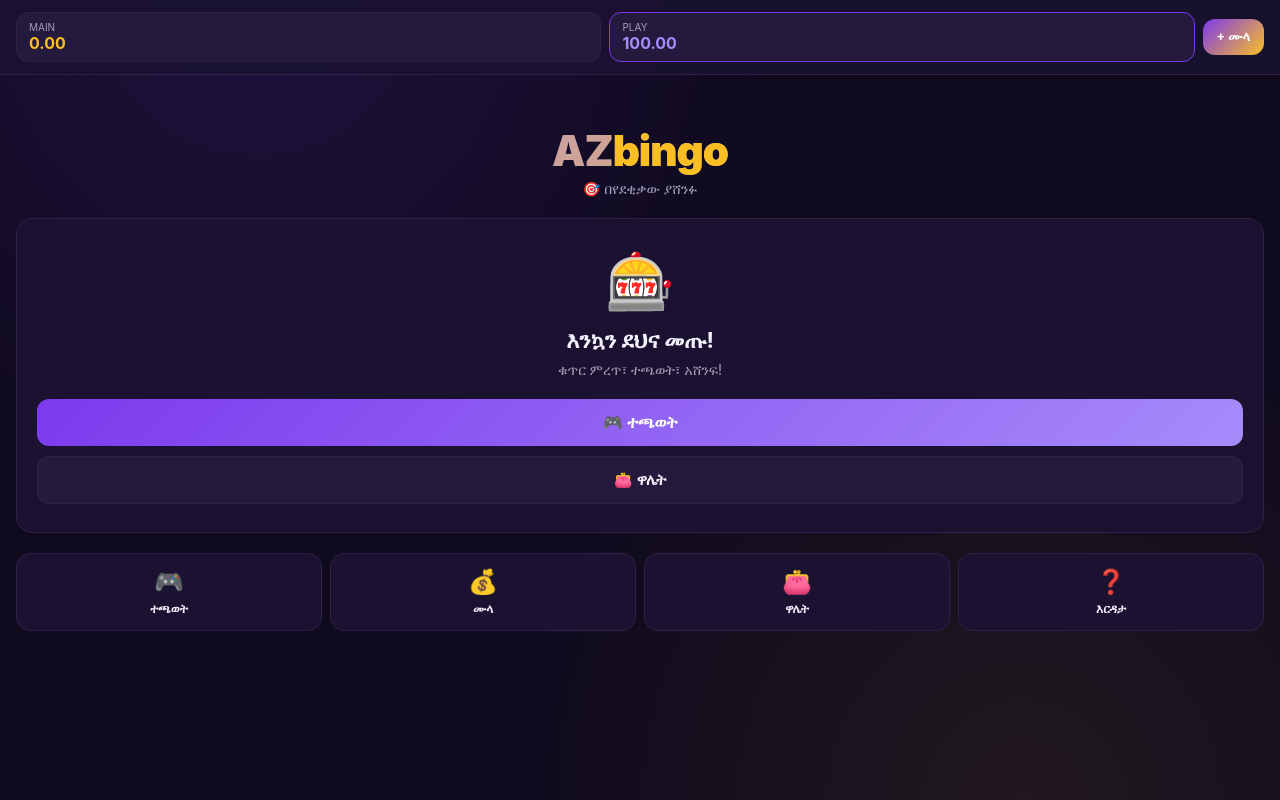
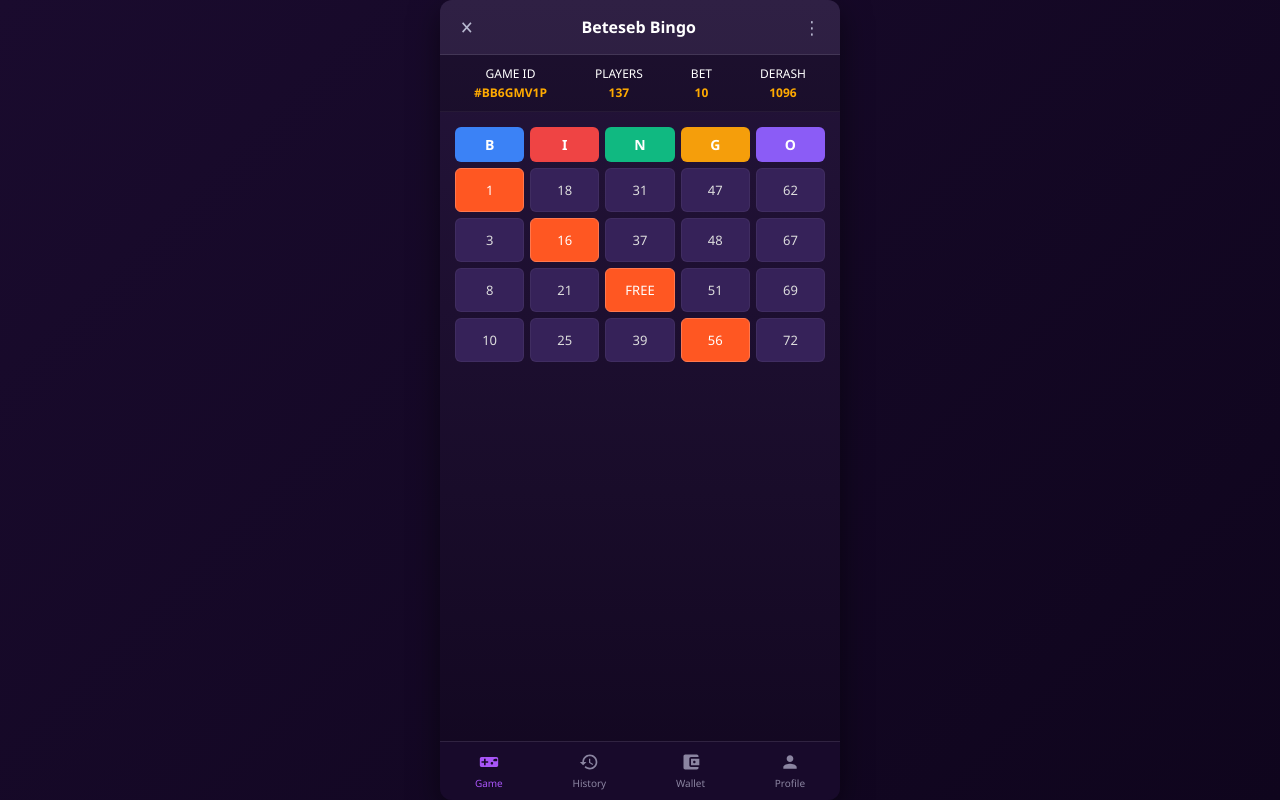
Before and after one commit to abelsweet59-eng/azbingo-webapp, a plain HTML site: page index.html in a window 1280 px wide. Drawn offline with Linux system fonts and the light colour scheme.

Commit message:
Revamp Beteseb Bingo UI in index.html
Updated the HTML structure and styling for the Beteseb Bingo UI, including changes to the header, body, and various sections.

```diff
--- a/index.html
+++ b/index.html
@@ -1,151 +1,237 @@
 <!DOCTYPE html>
-<html lang="am">
+<html lang="en">
 <head>
     <meta charset="UTF-8">
-  <meta name="viewport" content="width=device-width, initial-scale=1.0, maximum-scale=1.0, user-scalable=no">
-  <meta name="theme-color" content="#0f0a1e">
-  <title>AZbingo</title>
-  <script src="https://telegram.org/js/telegram-web-app.js"></script>
-  <link rel="stylesheet" href="style.css">
+    <meta name="viewport" content="width=device-width, initial-scale=1.0">
+    <title>Beteseb Bingo UI</title>
+    <style>
+        * {
+            box-sizing: border-box;
+            margin: 0;
+            padding: 0;
+            font-family: 'Segoe UI', Tahoma, Geneva, Verdana, sans-serif;
+        }
+
+        body {
+            background: linear-gradient(135deg, #1a0b2e 0%, #0f051d 100%);
+            color: #ffffff;
+            display: flex;
+            justify-content: center;
+            align-items: center;
+            height: 100vh;
+        }
+
+        .app-container {
+            width: 100%;
+            max-width: 400px;
+            height: 100vh;
+            max-height: 850px;
+            background: linear-gradient(180deg, #24143a 0%, #120720 100%);
+            display: flex;
+            flex-direction: column;
+            justify-content: space-between;
+            box-shadow: 0 10px 30px rgba(0, 0, 0, 0.5);
+            position: relative;
+            overflow: hidden;
+            border-radius: 12px;
+        }
+
+        /* Header */
+        .header {
+            display: flex;
+            justify-content: space-between;
+            align-items: center;
+            padding: 15px 20px;
+            background: rgba(255, 255, 255, 0.05);
+            border-bottom: 1px solid rgba(255, 255, 255, 0.1);
+        }
+
+        .header-title {
+            font-size: 16px;
+            font-weight: 600;
+            display: flex;
+            align-items: center;
+            gap: 8px;
+        }
+
+        .header-icons {
+            display: flex;
+            gap: 15px;
+            font-size: 18px;
+            cursor: pointer;
+            color: #b8b8d0;
+        }
+
+        /* Game Info Bar */
+        .info-bar {
+            display: flex;
+            justify-content: space-around;
+            padding: 10px;
+            background: rgba(0, 0, 0, 0.2);
+            font-size: 12px;
+            text-align: center;
+            border-bottom: 1px solid rgba(255, 255, 255, 0.05);
+        }
+
+        .info-box span {
+            display: block;
+            font-weight: bold;
+            color: #ffaa00;
+            margin-top: 2px;
+        }
+
+        /* Main Content Area */
+        .content {
+            flex: 1;
+            padding: 15px;
+            overflow-y: auto;
+        }
+
+        /* Bingo Board */
+        .bingo-grid {
+            display: grid;
+            grid-template-columns: repeat(5, 1fr);
+            gap: 6px;
+            text-align: center;
+        }
+
+        .bingo-header-cell {
+            background: #6226d9;
+            color: white;
+            font-weight: bold;
+            padding: 8px 0;
+            border-radius: 6px;
+            font-size: 14px;
+        }
+
+        .bingo-cell {
+            background: #362259;
+            color: #ddd;
+            padding: 12px 0;
+            border-radius: 6px;
+            font-size: 13px;
+            font-weight: 500;
+            border: 1px solid rgba(255, 255, 255, 0.05);
+            transition: all 0.2s;
+        }
+
+        .bingo-cell.marked {
+            background: #ff5722;
+            color: white;
+            border-color: #ff784e;
+        }
+
+        /* Bottom Navigation */
+        .bottom-nav {
+            display: flex;
+            justify-content: space-around;
+            padding: 10px 0;
+            background: #180a2b;
+            border-top: 1px solid rgba(255, 255, 255, 0.1);
+        }
+
+        .nav-item {
+            display: flex;
+            flex-direction: column;
+            align-items: center;
+            font-size: 10px;
+            color: #8b85a1;
+            cursor: pointer;
+            gap: 4px;
+        }
+
+        .nav-item.active {
+            color: #a855f7;
+        }
+
+        .nav-item svg {
+            width: 20px;
+            height: 20px;
+            fill: currentColor;
+        }
+    </style>
 </head>
 <body>
-  <div id="app">
 
-    <!-- WALLET BAR -->
-    <header class="wallet-bar">
-      <div class="wallet-item">
-        <span class="label">Main</span>
-        <span class="amount" id="mainWallet">0.00</span>
+    <div class="app-container">
+        <!-- Header -->
+        <div class="header">
+            <div class="header-icons">
+                <span>&#10005;</span>
             </div>
-      <div class="wallet-item play">
-        <span class="label">Play</span>
-        <span class="amount" id="playWallet">0.00</span>
+            <div class="header-title">
+                <span>Beteseb Bingo</span>
             </div>
-      <button class="deposit-btn" id="btnDeposit">+ ሙላ</button>
-    </header>
-
-    <!-- SCREEN 1: HOME -->
-    <section id="screen-home" class="screen active">
-      <div class="logo-area">
-        <h1 class="logo">AZ<span>bingo</span></h1>
-        <p class="tagline">🎯 በየደቂቃው ያሸንፉ</p>
-      </div>
-      <div class="hero-card">
-        <div class="hero-icon">🎰</div>
-        <h2>እንኳን ደህና መጡ!</h2>
-        <p>ቁጥር ምረጥ፣ ተጫወት፣ አሸንፍ!</p>
-        <button class="btn-primary" id="btnRegister">🎮 ተጫወት</button>
-        <button class="btn-secondary" id="btnWalletHome">👛 ዋሌት</button>
-      </div>
-      <div class="quick-actions">
-        <button class="action-card" data-action="play"><span class="icon">🎮</span><span>ተጫወት</span></button>
-        <button class="action-card" data-action="deposit"><span class="icon">💰</span><span>ሙላ</span></button>
-        <button class="action-card" data-action="wallet"><span class="icon">👛</span><span>ዋሌት</span></button>
-        <button class="action-card" data-action="help"><span class="icon">❓</span><span>እርዳታ</span></button>
-      </div>
-    </section>
-
-    <!-- SCREEN 2: STAKE (የካርቴላ ብዛት) -->
-    <section id="screen-stake" class="screen">
-      <div class="screen-header">
-        <button class="back-btn" data-back>←</button>
-        <h2>ካርቴላ ምረጥ</h2>
-      </div>
-      <p class="hint">ስንት ካርቴላ መጫወት ትፈልጋለህ? (ለእያንዳንዱ 10 ብር)</p>
-      <div class="stake-list">
-        <button class="stake-card" data-cards="1">
-          <div class="stake-amount">1 ካርቴላ</div>
-          <div class="stake-desc">10 ብር</div>
-        </button>
-        <button class="stake-card" data-cards="2">
-          <div class="stake-amount">2 ካርቴላ</div>
-          <div class="stake-desc">20 ብር</div>
-        </button>
-      </div>
-      <p class="hint">💡 ብዙ ካርቴላ = የማሸነፍ ዕድል ሰፊ</p>
-    </section>
-
-    <!-- SCREEN 3: NUMBER PICKER -->
-    <section id="screen-numbers" class="screen">
-      <div class="screen-header">
-        <button class="back-btn" data-back>←</button>
-        <h2>ቁጥር ምረጥ</h2>
-        <span class="timer-badge" id="pickTimer">60</span>
-      </div>
-      <p class="hint">ከ 1–300 ቁጥሮች ይምረጡ (ለእያንዳንዱ 10 ብር)</p>
-      <div class="live-count-bar">
-        <span>🔴 የተያዙ: <b id="liveCount">0</b></span>
-        <span>💰 ዋጋ: <b>10 ብር / ካርቴላ</b></span>
-      </div>
-      <div class="selected-numbers">
-        <span class="num-pill" id="pill1">-</span>
-        <span class="num-pill" id="pill2">-</span>
-      </div>
-      <div class="number-grid" id="numberGrid"></div>
-      <button class="btn-primary sticky-bottom" id="btnConfirmNumbers" disabled>
-        ✅ አረጋግጥ (10 ብር)
-      </button>
-    </section>
-
-    <!-- SCREEN 4: GAME -->
-    <section id="screen-game" class="screen game-screen">
-      <div class="game-topbar">
-        <div class="called-display">
-          <span class="label">ተጠራ</span>
-          <span class="big-num" id="lastCalled">-</span>
-        </div>
-        <div class="game-timer">
-          <span class="timer-ring" id="gameTimer">⏱</span>
-        </div>
-        <div class="players-count">
-          <span class="label">ተጫዋቾች</span>
-          <span class="big-num" id="playerCount">0</span>
+            <div class="header-icons">
+                <span>&#8942;</span>
             </div>
         </div>
-      <div class="called-strip" id="calledStrip"></div>
-      <div id="bingoCardsContainer"></div>
-      <button class="btn-bingo" id="btnBingo">🎉 BINGO!</button>
-      <div class="winners-ticker" id="winnersTicker">
-        <span>🏆 አሸናፊ: </span>
-        <span id="winnerName">-</span>
+
+        <!-- Info Bar -->
+        <div class="info-bar">
+            <div class="info-box">GAME ID <span>#BB6GMV1P</span></div>
+            <div class="info-box">PLAYERS <span>137</span></div>
+            <div class="info-box">BET <span>10</span></div>
+            <div class="info-box">DERASH <span>1096</span></div>
         </div>
-    </section>
 
-    <!-- SCREEN 5: WALLET -->
-    <section id="screen-wallet" class="screen">
-      <div class="screen-header">
-        <button class="back-btn" data-back>←</button>
-        <h2>👛 ዋሌት</h2>
-      </div>
-      <div class="wallet-detail">
-        <div class="wallet-box main">
-          <span class="label">Main Wallet</span>
-          <span class="amount-big" id="mainWalletDetail">0.00 ብር</span>
-        </div>
-        <div class="wallet-box play">
-          <span class="label">Play Wallet</span>
-          <span class="amount-big" id="playWalletDetail">0.00 ብር</span>
+        <!-- Content (Bingo Grid) -->
+        <div class="content">
+            <div class="bingo-grid">
+                <!-- B I N G O Headers -->
+                <div class="bingo-header-cell" style="background: #3b82f6;">B</div>
+                <div class="bingo-header-cell" style="background: #ef4444;">I</div>
+                <div class="bingo-header-cell" style="background: #10b981;">N</div>
+                <div class="bingo-header-cell" style="background: #f59e0b;">G</div>
+                <div class="bingo-header-cell" style="background: #8b5cf6;">O</div>
+
+                <!-- Row 1 -->
+                <div class="bingo-cell marked">1</div>
+                <div class="bingo-cell">18</div>
+                <div class="bingo-cell">31</div>
+                <div class="bingo-cell">47</div>
+                <div class="bingo-cell">62</div>
+                <!-- Row 2 -->
+                <div class="bingo-cell">3</div>
+                <div class="bingo-cell marked">16</div>
+                <div class="bingo-cell">37</div>
+                <div class="bingo-cell">48</div>
+                <div class="bingo-cell">67</div>
+                <!-- Row 3 -->
+                <div class="bingo-cell">8</div>
+                <div class="bingo-cell">21</div>
+                <div class="bingo-cell marked">FREE</div>
+                <div class="bingo-cell">51</div>
+                <div class="bingo-cell">69</div>
+                <!-- Row 4 -->
+                <div class="bingo-cell">10</div>
+                <div class="bingo-cell">25</div>
+                <div class="bingo-cell">39</div>
+                <div class="bingo-cell marked">56</div>
+                <div class="bingo-cell">72</div>
             </div>
         </div>
-      <div class="deposit-form">
-        <h3>💰 ሂሳብ ሙላ</h3>
-        <p class="hint">ከ 10 ብር ጀምሮ</p>
-        <div class="amount-options">
-          <button data-amt="10">10</button>
-          <button data-amt="20">20</button>
-          <button data-amt="50">50</button>
-          <button data-amt="100">100</button>
+
+        <!-- Bottom Navigation -->
+        <div class="bottom-nav">
+            <div class="nav-item active">
+                <svg viewBox="0 0 24 24"><path d="M21 6H3c-1.1 0-2 .9-2 2v8c0 1.1.9 2 2 2h18c1.1 0 2-.9 2-2V8c0-1.1-.9-2-2-2zm-10 7H8v3H6v-3H3v-2h3V8h2v3h3v2zm4.5 2c-.83 0-1.5-.67-1.5-1.5s.67-1.5 1.5-1.5 1.5.67 1.5 1.5-.67 1.5-1.5 1.5zm3-4c-.83 0-1.5-.67-1.5-1.5S19.67 8 20.5 8s1.5.67 1.5 1.5-.67 1.5-1.5 1.5z"/></svg>
+                Game
             </div>
-        <input type="number" id="depositAmount" placeholder="መጠን (ብር)" min="10">
-        <button class="btn-primary" id="btnConfirmDeposit">💳 ሙላ</button>
+            <div class="nav-item">
+                <svg viewBox="0 0 24 24"><path d="M13 3c-4.97 0-9 4.03-9 9H1l3.89 3.89.07.14L9 12H6c0-3.87 3.13-7 7-7s7 3.13 7 7-3.13 7-7 7c-1.93 0-3.68-.79-4.94-2.06l-1.42 1.42C8.27 19.99 10.51 21 13 21c4.97 0 9-4.03 9-9s-4.03-9-9-9zm-1 5v5l4.28 2.54.72-1.21-3.5-2.08V8H12z"/></svg>
+                History
             </div>
-    </section>
+            <div class="nav-item">
+                <svg viewBox="0 0 24 24"><path d="M21 18v1c0 1.1-.9 2-2 2H5c-1.11 0-2-.9-2-2V5c0-1.1.89-2 2-2h14c1.1 0 2 .9 2 2v1h-9c-1.1 0-2 .9-2 2v8c0 1.1.9 2 2 2h9zm-9-2h10V8H12v8zm4-2.5c-.83 0-1.5-.67-1.5-1.5s.67-1.5 1.5-1.5 1.5.67 1.5 1.5-.67 1.5-1.5 1.5z"/></svg>
+                Wallet
+            </div>
+            <div class="nav-item">
+                <svg viewBox="0 0 24 24"><path d="M12 12c2.21 0 4-1.79 4-4s-1.79-4-4-4-4 1.79-4 4 1.79 4 4 4zm0 2c-2.67 0-8 1.34-8 4v2h16v-2c0-2.66-5.33-4-8-4z"/></svg>
+                Profile
+            </div>
+        </div>
+    </div>
 
-    <!-- TOAST -->
-    <div class="toast" id="toast"></div>
-
-  </div>
-  <script src="config.js"></script>
-  <script src="app.js"></script>
 </body>
 </html>
```
Lines whose indentation alone changed are shown as unchanged.
